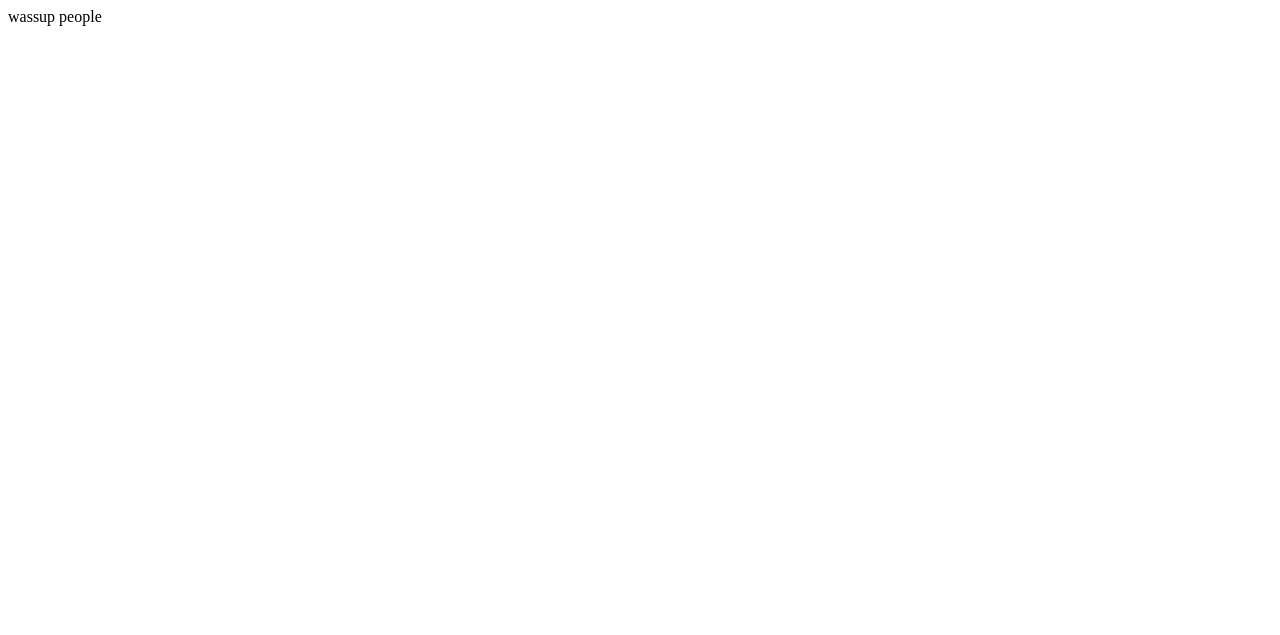
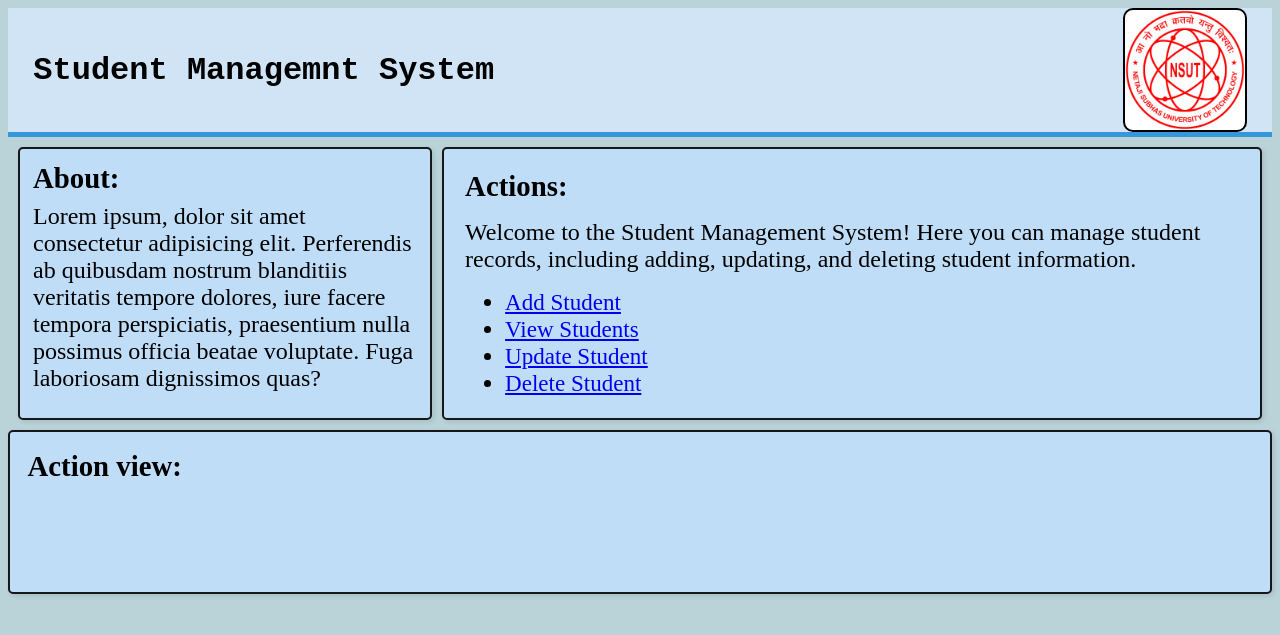
Before and after one commit to sam-eer12/student-managment-system, a Flask app: page / in a window 1280 px wide. Before the commit the part shown is almost empty. Shown: the top 635 px of the page. Run offline with Flask 3, Linux system fonts and the light colour scheme.

Commit message:
front end layout and designing done

```diff
--- /dev/null
+++ b/static/style.css
@@ -0,0 +1,97 @@
+header {
+    display: flex;
+    justify-content: space-between;
+    align-items: center;
+    border-bottom: 5px solid #3498db;
+    padding-left: 2%;
+    padding-right: 2%;
+    font-family: 'Courier New', Courier, monospace;
+    background-color: rgb(209, 228, 245);
+    font-style: bold;
+}
+
+.content-wrapper {
+    display: flex;
+    flex-wrap: wrap;
+    gap: 10px;
+    padding: 10px;
+}
+
+.intro {
+    width: 400px;
+    margin: 0;
+    padding: 5px;
+    border: 2px solid #161718;
+    border-radius: 5px;
+    background-color: rgb(191, 221, 247);
+    box-shadow: 2px 2px 5px rgba(0, 0, 0, 0.1);
+}
+
+.intro p1 {
+    font-size: 1.5em;
+    margin: 2%;
+    display: block;
+}
+
+.intro h2{
+    font-size: 1.8em;
+    margin: 2%;
+    display: block;
+}
+
+.container {
+    flex: 1;
+    min-width: 300px;
+    padding: 5px;
+    border: 2px solid #161718;
+    border-radius: 5px;
+    background-color: rgb(191, 221, 247);
+    box-shadow: 2px 2px 5px rgba(0, 0, 0, 0.1);
+}
+
+.container p {
+    font-size: 1.5em;
+    margin: 2%;
+    display: block;
+}
+
+.container h2{
+    font-size: 1.8em;
+    margin: 2%;
+    display: block;
+}
+
+.container ul {
+    font-size: 1.2em;
+    margin: 2%;
+    display: block;
+    color:black
+}
+
+.container li {
+    font-size: 1.2em;
+    font-weight: normal;
+    color: black;
+}
+body{
+    background:rgb(185, 211, 216)
+}
+
+.footer {
+    display: flex;
+    justify-content: space-between;
+    margin: 0;
+    padding: 05px;
+    border: 2px solid #161718;
+    border-radius: 5px;
+    background-color: rgb(191, 221, 247);
+    box-shadow: 2px 2px 5px rgba(0, 0, 0, 0.1);
+    margin-bottom: 10px;
+    min-height: 150px;
+}
+
+.footer h2{
+    font-size: 1.8em;
+    margin: 1%;
+    display: block;
+}
--- a/templates/home.html
+++ b/templates/home.html
@@ -4,9 +4,32 @@
     <meta charset="UTF-8">
     <meta name="viewport" content="width=device-width, initial-scale=1.0">
     <title>CP project</title>
-    <fever-icon href="/assets/img.jpg"  />
+    <link rel="icon" href="/static/img.jpg" type="image/x-icon" >
+    <link rel="stylesheet" href="/static/style.css">
 </head>
 <body>
-    wassup people
+    <header>
+        <h1>Student Managemnt System</h1>
+        <img src="/static/Netaji_Subhas_University_of_Technology.svg.png" alt="Logo" style="width: 120px; height: 120px;border-radius: 10px; border:2px solid black;background: white;">
+    </header>
+    <div class="content-wrapper">
+        <div class="intro">
+            <h2>About:</h2>
+            <p1>Lorem ipsum, dolor sit amet consectetur adipisicing elit. Perferendis ab quibusdam nostrum blanditiis veritatis tempore dolores, iure facere tempora perspiciatis, praesentium nulla possimus officia beatae voluptate. Fuga laboriosam dignissimos quas?</p1>
+        </div>
+        <div class="container">
+            <h2>Actions:</h2>
+            <p>Welcome to the Student Management System! Here you can manage student records, including adding, updating, and deleting student information.</p>
+            <ul>
+                <li><a href="/add_student">Add Student</a></li>
+                <li><a href="/view_students">View Students</a></li>
+                <li><a href="/update_student">Update Student</a></li>
+                <li><a href="/delete_student">Delete Student</a></li>
+            </ul>
+        </div>
+    </div>
+    <div class="footer">
+        <h2>Action view:</h2>
+    </div>
 </body>
 </html>
```
Also changed, not shown: app.py (line endings or trailing spaces), static/Netaji_Subhas_University_of_Technology.svg.png (added), static/img.jpg (renamed from assets/img.jpg).
